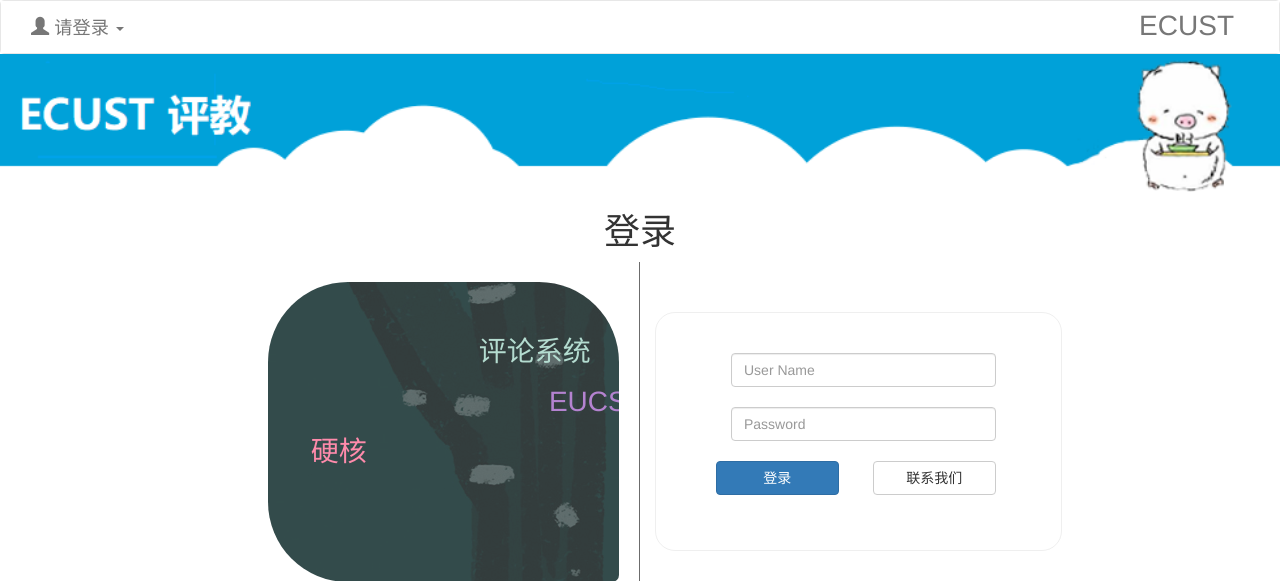
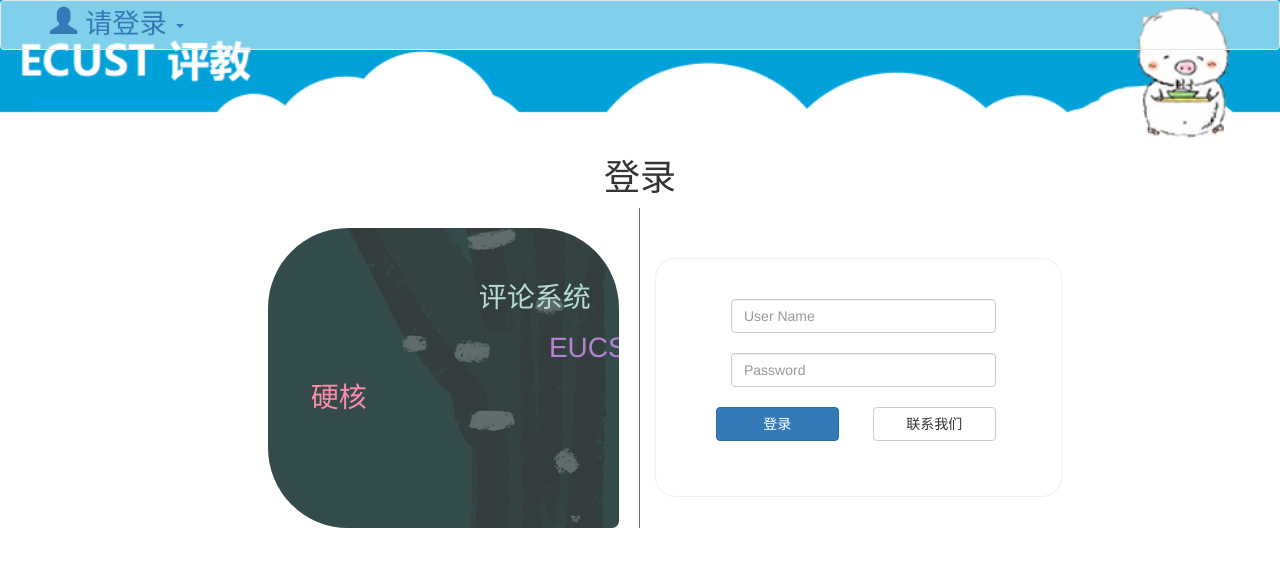
Before and after one commit to JOHNNY-fans/EvalutingSystem, a Django app: page / in a window 1280 px wide. Shown: the top 581 px of the page. Run offline with Django 3.2, Linux system fonts and the light colour scheme.

Commit message:
opacity header

```diff
--- a/static/css/cofal.css
+++ b/static/css/cofal.css
@@ -4,6 +4,46 @@ body{
 
 .menu{
     background-color: #ababab;
+}
+
+.navbar-self{
+    position: absolute;
+    top: 0px;
+    height: 50px;
+    opacity: 1.0;
+    width: 100%;
+    background-color: aliceblue;
+}
+
+.navbar{
+    background-color: rgba(255,255,255,0.5);
+    margin-bottom: 0px;
+}
+
+.dropdown-cofal{
+    position: absolute;
+    top: 0px;
+    background-color: rgba(255,255,255,0);
+    height: 45px;
+    font-size: 1.5em;
+    margin-left: 10px;
+    margin-top: 5px;
+    text-decoration: none;
+}
+
+.top-menu{
+    font-size: 1.3em;
+}
+
+a.top-menu:link,a:visited,a:hover,a:active{
+    text-decoration: none;
+}
+
+.drop-cofal{
+    border-radius: 5px;
+    margin-top: 5px;
+    margin-left: -5px;
+    background-color: rgba(255,255,255,0.8);
 }
 
 .booklist{
@@ -33,10 +73,6 @@ body{
 .driveline{
     border-bottom: 1px solid #CCCCCC;
     margin:20px 0px;
-}
-
-.navbar{
-    background-color: rgba(255,255,255,1);
 }
 
 .school-logo{
@@ -79,10 +115,6 @@ body{
 .top-logo{
     font-size: 2em;
     color: mediumblue;
-}
-
-.top-menu{
-    font-size: 1.3em;
 }
 
 .teacher-card{
@@ -238,10 +270,6 @@ li #password{
     margin-bottom: 20px;
 }
 
-.navbar{
-    margin-bottom: 0px;
-}
-
 .ver-line{
     border-right: 1px solid rgba(10,10,10,0.6);
     padding-right: 0px;
@@ -309,10 +337,6 @@ li #password{
     color: var(--color,rgb(50, 177, 228));
     animation: danmu var(--time,10s) linear 0s infinite;
     -webkit-animation: danmu var(--time,10s) linear 0s infinite;
-}
-
-#navbar_item{
-    background: #FFFFFF;
 }
 
 .com-pic{
--- a/templates/files/header.html
+++ b/templates/files/header.html
@@ -15,9 +15,85 @@
 			navbarItem.style.background = '#'+color;
 		}
 	</script>
-	<nav class="navbar navbar-default" role="navigation">
-		<div class="container-fluid" id="navbar_item">
-			<div>
+
+	<nav class="navbar navbar-default navbar-self"></nav>
+	<div class="dropdown-cofal">
+		<ul>
+			<li class="dropdown">
+				<a href="#" class="dropdown-toggle top-menu" data-toggle="dropdown">
+					<span class="glyphicon glyphicon-user"></span>
+						{% if log_in  %}{{ username }}
+						{% else %} 请登录 {% endif %}
+					<b class="caret"></b>
+				</a>
+				<ul class="dropdown-menu" onclick="">
+					<li><a href="https://www.baidu.com/">
+						<span class="glyphicon glyphicon-thumbs-up">&emsp;</span>个人中心</a>
+					</li>
+					<li><a href="/lesson_all/">
+						<span class="glyphicon glyphicon-thumbs-up">&emsp;</span>返回主页</a>
+					</li>
+					<li><a href="#">
+						<span class="glyphicon glyphicon-thumbs-up">&emsp;</span>
+						<input name="color2" type="hidden" id="color_value" value="FF0000" onchange="Theme(this.value)">
+						<button class="jscolor {valueElement: 'color_value'}"
+							style="border: 0px; padding-left: 0px; padding-right: 0px;enable-background: false;">主题换色
+						</button></a>
+					</li>
+					<li class="divider"></li>
+					<li onclick="checkForm(logoutform)">
+						<a href="/logout/">
+						<span class="glyphicon glyphicon-log-out"></span>&emsp;退出</a>
+					</li>
+				</ul>
+			</li>
+		</ul>
+	</div>
+<!--
+	<nav class="navbar navbar-default navbar-self"></nav>
+	<div class="dropdown-cofal">
+		<span class="glyphicon glyphicon-user"></span>
+			{% if log_in  %}{{ username }}
+			{% else %} 请登录 {% endif %}
+		<b class="caret"></b>
+		<div class="drop-cofal">
+			<ul>
+					<li class="dropdown">
+							<a href="#" class="dropdown-toggle top-menu" data-toggle="dropdown">
+								<span class="glyphicon glyphicon-user"></span>
+									{% if log_in  %}{{ username }}
+									{% else %} 请登录 {% endif %}
+								<b class="caret"></b>
+							</a>
+							<ul class="dropdown-menu" onclick="">
+								<li><a href="https://www.baidu.com/">
+									<span class="glyphicon glyphicon-thumbs-up">&emsp;</span>个人中心</a>
+								</li>
+								<li><a href="/lesson_all/">
+									<span class="glyphicon glyphicon-thumbs-up">&emsp;</span>返回主页</a>
+								</li>
+								<li><a href="#">
+									<span class="glyphicon glyphicon-thumbs-up">&emsp;</span>
+									<input name="color2" type="hidden" id="color_value" value="FF0000" onchange="Theme(this.value)">
+									<button class="jscolor {valueElement: 'color_value'}"
+										style="border: 0px; padding-left: 0px; padding-right: 0px;enable-background: false;">主题换色
+									</button></a>
+								</li>
+								<li class="divider"></li>
+								<li onclick="checkForm(logoutform)">
+									<a href="/logout/">
+									<span class="glyphicon glyphicon-log-out"></span>&emsp;退出</a>
+								</li>
+							</ul>
+						</li>
+			</ul>
+		</div>
+	</div>
+-->
+
+	<!--
+	<nav class="navbar navbar-default navbar-self" role="navigation">
+		<div class="container-fluid">
 			<ul class="nav navbar-nav">
 				<li class="dropdown">
 					<a href="#" class="dropdown-toggle top-menu" data-toggle="dropdown">
@@ -48,10 +124,9 @@
 					</ul>
 				</li>
 			</ul>
-			</div>
 			<ul class="nav navbar-nav navbar-right">
 				<li><a href="https://www.ecust.edu.cn/" class="top-logo">ECUST</a></li>
 			</ul>
 		</div>
-	</nav>
+	</nav>-->
 </header>
```
Lines whose indentation alone changed are shown as unchanged.
